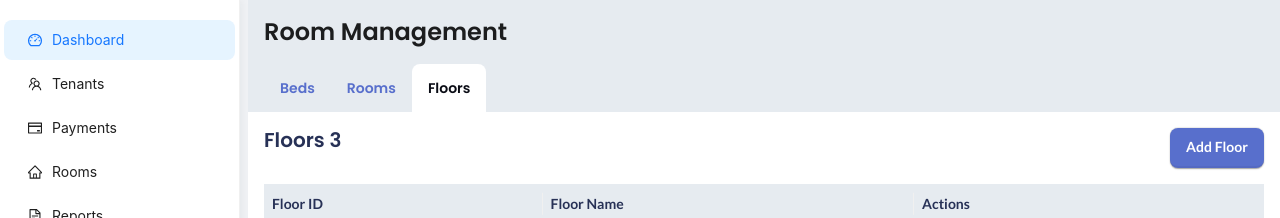
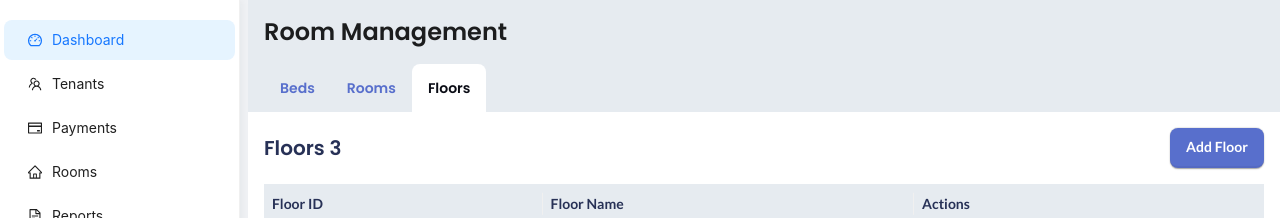
Before and after one commit to venkataraviduddugunta7/My-PG-management, a React (Vite) app: page /rooms in a window 1280 px wide. Shown: the top 218 px of the page. Built offline with nearby package versions, Linux system fonts and the light colour scheme.

Commit message:
"issue resolved"

```diff
--- a/src/pages/Rooms/Rooms.scss
+++ b/src/pages/Rooms/Rooms.scss
@@ -17,7 +17,6 @@
             letter-spacing: 0%;
             vertical-align: middle;
             color: #273156;
-            margin-bottom: 16px;
         }
 
         .custom-tabs {
```
